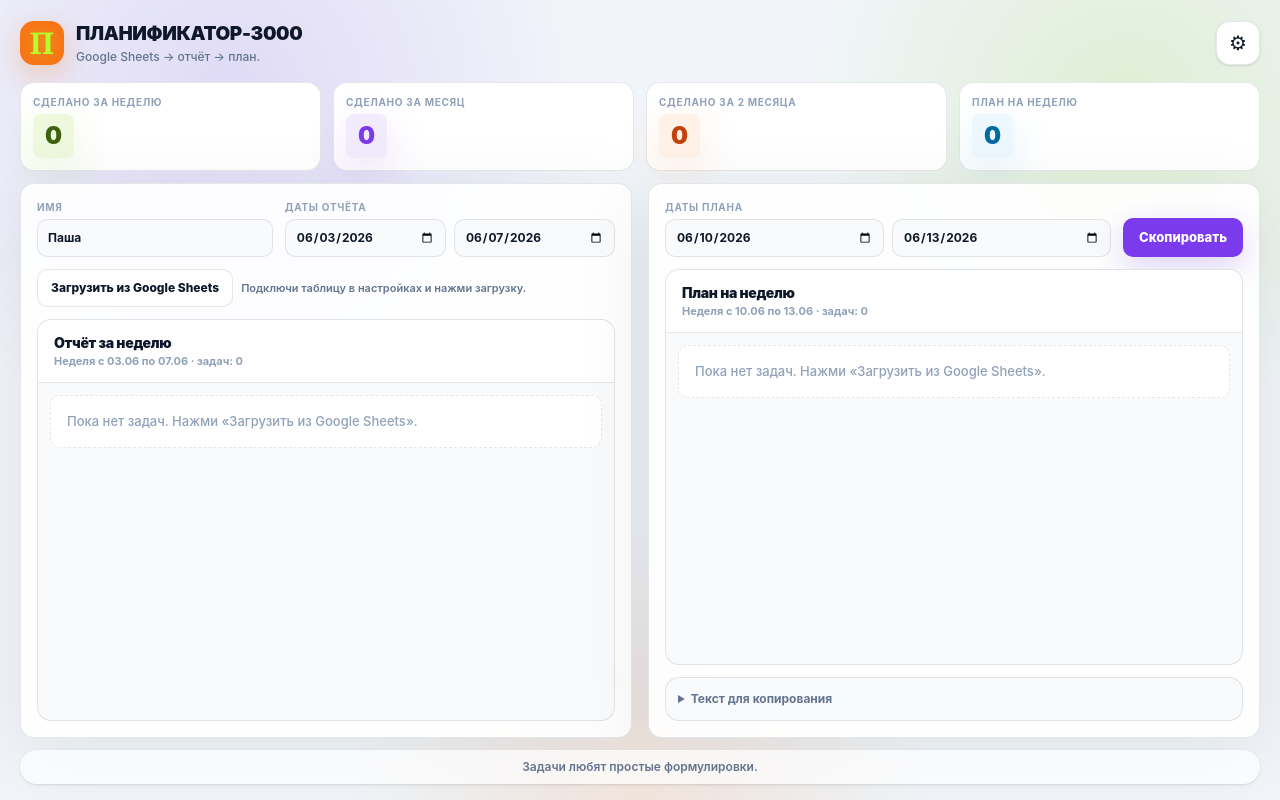
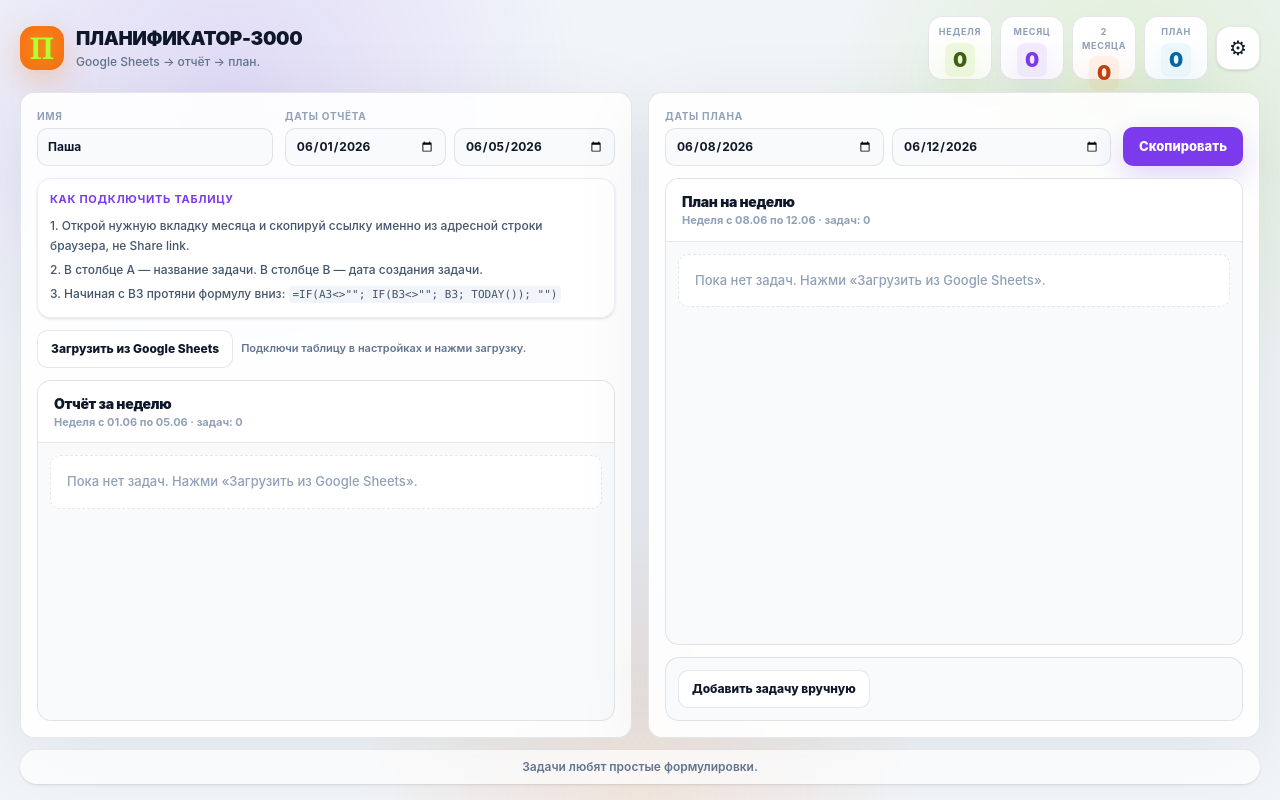
Before and after one commit to svetlohub/planificator3000, a Next.js app in the folder apps/web/: page / in a window 1280 px wide. Built offline with nearby package versions, Linux system fonts and the light colour scheme.

Commit message:
Improve Sheets instructions dates and manual planning

```diff
--- a/apps/web/app/page.tsx
+++ b/apps/web/app/page.tsx
@@ -60,6 +60,14 @@ function addDays(date: Date, days: number) {
   const next = new Date(date);
   next.setDate(next.getDate() + days);
   return next;
+}
+
+function startOfWeekMonday(date: Date) {
+  const current = new Date(date);
+  const day = current.getDay();
+  const diff = day === 0 ? -6 : 1 - day;
+  current.setDate(current.getDate() + diff);
+  return current;
 }
 
 function toShortDate(value: string) {
@@ -301,13 +309,20 @@ export default function HomePage() {
   const [sheetTasks, setSheetTasks] = useState<TaskItem[]>([]);
   const [routines, setRoutines] = useState<TaskItem[]>([]);
   const [movedTasks, setMovedTasks] = useState<TaskItem[]>([]);
+  const [manualPlanInput, setManualPlanInput] = useState("");
+  const [showManualPlanInput, setShowManualPlanInput] = useState(false);
   const [copied, setCopied] = useState(false);
   const [sheetStatus, setSheetStatus] = useState("Подключи таблицу в настройках и нажми загрузку.");
 
-  const [reportStart, setReportStart] = useState(addDays(baseDate, -7).toISOString().slice(0, 10));
-  const [reportEnd, setReportEnd] = useState(addDays(baseDate, -3).toISOString().slice(0, 10));
-  const [planStart, setPlanStart] = useState(todayIso());
-  const [planEnd, setPlanEnd] = useState(addDays(baseDate, 3).toISOString().slice(0, 10));
+  const currentMonday = useMemo(() => startOfWeekMonday(baseDate), [baseDate]);
+  const previousMonday = useMemo(() => addDays(currentMonday, -7), [currentMonday]);
+  const previousFriday = useMemo(() => addDays(previousMonday, 4), [previousMonday]);
+  const currentFriday = useMemo(() => addDays(currentMonday, 4), [currentMonday]);
+
+  const [reportStart, setReportStart] = useState(previousMonday.toISOString().slice(0, 10));
+  const [reportEnd, setReportEnd] = useState(previousFriday.toISOString().slice(0, 10));
+  const [planStart, setPlanStart] = useState(currentMonday.toISOString().slice(0, 10));
+  const [planEnd, setPlanEnd] = useState(currentFriday.toISOString().slice(0, 10));
 
   useEffect(() => {
     setName(window.localStorage.getItem(NAME_KEY) || "Паша");
@@ -382,6 +397,25 @@ export default function HomePage() {
     );
   }
 
+  function addManualPlanTask() {
+    const title = normalizeText(manualPlanInput);
+
+    if (!title) return;
+
+    setMovedTasks((current) =>
+      dedupeTasks([
+        ...current,
+        {
+          title,
+          source: "moved",
+        },
+      ]),
+    );
+
+    setManualPlanInput("");
+    setShowManualPlanInput(false);
+  }
+
   async function loadFromGoogleSheets() {
     setSheetStatus("Загружаю таблицу...");
 
@@ -452,7 +486,7 @@ export default function HomePage() {
       ) : null}
 
       <section className="relative mx-auto flex h-screen max-w-7xl flex-col px-5 py-4">
-        <header className="mb-3 flex h-[54px] items-center justify-between">
+        <header className="mb-3 grid gap-3 lg:grid-cols-[1fr_auto]">
           <div className="group flex items-center gap-3">
             <div className="grid size-11 place-items-center rounded-[14px] bg-[#F97316] shadow-[0_10px_30px_rgba(249,115,22,.28)] transition duration-150 group-hover:-translate-y-0.5 group-hover:shadow-[0_16px_45px_rgba(249,115,22,.38)]">
               <span className="font-serif text-[30px] font-black leading-none text-[#B6FF2E] drop-shadow-[0_0_8px_rgba(182,255,46,.45)]">П</span>
@@ -463,6 +497,12 @@ export default function HomePage() {
             </div>
           </div>
 
+          <div className="flex items-center gap-2">
+            <Metric label="Неделя" value={reportTasks.length} tone="lime" compact />
+            <Metric label="Месяц" value={reportTasks.length * 4} tone="violet" compact />
+            <Metric label="2 месяца" value={reportTasks.length * 8} tone="orange" compact />
+            <Metric label="План" value={planTasks.length} tone="sky" compact />
+
             <Link
               href="/settings"
               aria-label="Настройки"
@@ -470,14 +510,8 @@ export default function HomePage() {
             >
               ⚙
             </Link>
+          </div>
         </header>
-
-        <div className="mb-3 grid gap-3 md:grid-cols-4">
-          <Metric label="Сделано за неделю" value={reportTasks.length} tone="lime" />
-          <Metric label="Сделано за месяц" value={reportTasks.length * 4} tone="violet" />
-          <Metric label="Сделано за 2 месяца" value={reportTasks.length * 8} tone="orange" />
-          <Metric label="План на неделю" value={planTasks.length} tone="sky" />
-        </div>
 
         <div className="grid min-h-0 flex-1 gap-4 lg:grid-cols-2">
           <section className="flex min-h-0 flex-col rounded-[14px] border border-slate-900/10 bg-white/90 p-4 shadow-[0_18px_80px_rgba(15,23,42,.08)] backdrop-blur transition duration-150 hover:shadow-[0_22px_90px_rgba(124,58,237,.12)]">
@@ -492,6 +526,15 @@ export default function HomePage() {
                   <input type="date" value={reportEnd} onChange={(event) => setReportEnd(event.target.value)} className="input date-input" />
                 </div>
               </Field>
+            </div>
+
+            <div className="mb-3 rounded-[14px] border border-[#7C3AED]/10 bg-white/80 p-3 shadow-sm">
+              <div className="mb-2 text-[11px] font-bold uppercase tracking-[.7px] text-[#7C3AED]">Как подключить таблицу</div>
+              <div className="space-y-1 text-[12px] font-medium leading-5 text-slate-600">
+                <p>1. Открой нужную вкладку месяца и скопируй ссылку именно из адресной строки браузера, не Share link.</p>
+                <p>2. В столбце A — название задачи. В столбце B — дата создания задачи.</p>
+                <p>3. Начиная с B3 протяни формулу вниз: <code className="rounded bg-slate-100 px-1 py-0.5 text-[11px]">=IF(A3&lt;&gt;&quot;&quot;; IF(B3&lt;&gt;&quot;&quot;; B3; TODAY()); &quot;&quot;)</code></p>
+              </div>
             </div>
 
             <div className="mb-3 flex flex-wrap items-center gap-2">
@@ -528,14 +571,29 @@ export default function HomePage() {
               title="План на неделю"
               subtitle={`Неделя с ${toShortDate(planStart)} по ${toShortDate(planEnd)} · задач: ${planTasks.length}`}
               tasks={planTasks}
+              showDates={false}
             />
 
-            <details className="mt-3 rounded-[14px] border border-slate-900/10 bg-[#F8FAFC] p-3">
-              <summary className="cursor-pointer text-[12px] font-bold text-slate-500">Текст для копирования</summary>
-              <pre className="mt-3 max-h-[150px] overflow-auto whitespace-pre-wrap rounded-[10px] bg-white p-3 text-[12px] leading-5 text-slate-700">
-                {copyText}
-              </pre>
-            </details>
+            <div className="mt-3 rounded-[14px] border border-slate-900/10 bg-[#F8FAFC] p-3">
+              {showManualPlanInput ? (
+                <div className="flex gap-2">
+                  <input
+                    value={manualPlanInput}
+                    onChange={(event) => setManualPlanInput(event.target.value)}
+                    onKeyDown={(event) => {
+                      if (event.key === "Enter") addManualPlanTask();
+                    }}
+                    placeholder="Новая задача в план"
+                    className="input"
+                  />
+                  <button onClick={addManualPlanTask} className="btn-primary">Добавить</button>
+                </div>
+              ) : (
+                <button onClick={() => setShowManualPlanInput(true)} className="btn-secondary">
+                  Добавить задачу вручную
+                </button>
+              )}
+            </div>
           </section>
         </div>
 
@@ -617,12 +675,14 @@ function TaskPanel({
   tasks,
   actionLabel,
   onAction,
+  showDates = true,
 }: {
   title: string;
   subtitle: string;
   tasks: TaskItem[];
   actionLabel?: string;
   onAction?: (task: TaskItem) => void;
+  showDates?: boolean;
 }) {
   return (
     <section className="min-h-0 flex-1 overflow-hidden rounded-[14px] border border-slate-900/10 bg-[#F8FAFC]">
@@ -646,7 +706,7 @@ function TaskPanel({
 
               <div className="min-w-0 flex-1">
                 <div className="text-[13px] font-bold leading-5 text-slate-800">{task.title}</div>
-                {task.date ? (
+                {showDates && task.date ? (
                   <div className="mt-1 text-[10px] font-bold uppercase tracking-[.7px] text-slate-400">
                     дата: {task.date}
                   </div>
@@ -673,7 +733,17 @@ function TaskPanel({
   );
 }
 
-function Metric({ label, value, tone }: { label: string; value: number; tone: "lime" | "violet" | "orange" | "sky" }) {
+function Metric({
+  label,
+  value,
+  tone,
+  compact = false,
+}: {
+  label: string;
+  value: number;
+  tone: "lime" | "violet" | "orange" | "sky";
+  compact?: boolean;
+}) {
   const tones = {
     lime: "bg-[#84CC16]/15 text-[#3F6212] shadow-[0_12px_40px_rgba(132,204,22,.16)]",
     violet: "bg-[#7C3AED]/10 text-[#7C3AED] shadow-[0_12px_40px_rgba(124,58,237,.14)]",
@@ -682,10 +752,12 @@ function Metric({ label, value, tone }: { label: string; value: number; tone: "l
   };
 
   return (
-    <div className="rounded-[14px] border border-slate-900/10 bg-white p-3 transition duration-150 hover:-translate-y-0.5 hover:shadow-[0_18px_60px_rgba(15,23,42,.12)]">
-      <div className="text-[10px] font-bold uppercase tracking-[.7px] text-slate-400">{label}</div>
-      <div className={`mt-1 inline-flex rounded-[8px] px-3 py-1 text-[24px] font-black tracking-[-.02em] ${tones[tone]}`}>
+    <div className={`${compact ? "grid size-16 place-items-center p-2 text-center" : "p-3"} rounded-[14px] border border-slate-900/10 bg-white transition duration-150 hover:-translate-y-0.5 hover:shadow-[0_18px_60px_rgba(15,23,42,.12)]`}>
+      <div>
+        <div className={`${compact ? "text-[9px]" : "text-[10px]"} font-bold uppercase tracking-[.7px] text-slate-400`}>{label}</div>
+        <div className={`${compact ? "mt-1 text-[20px]" : "mt-1 text-[24px]"} inline-flex rounded-[8px] px-2 py-0.5 font-black tracking-[-.02em] ${tones[tone]}`}>
           {value}
+        </div>
       </div>
     </div>
   );
```
Lines whose indentation alone changed are shown as unchanged.
